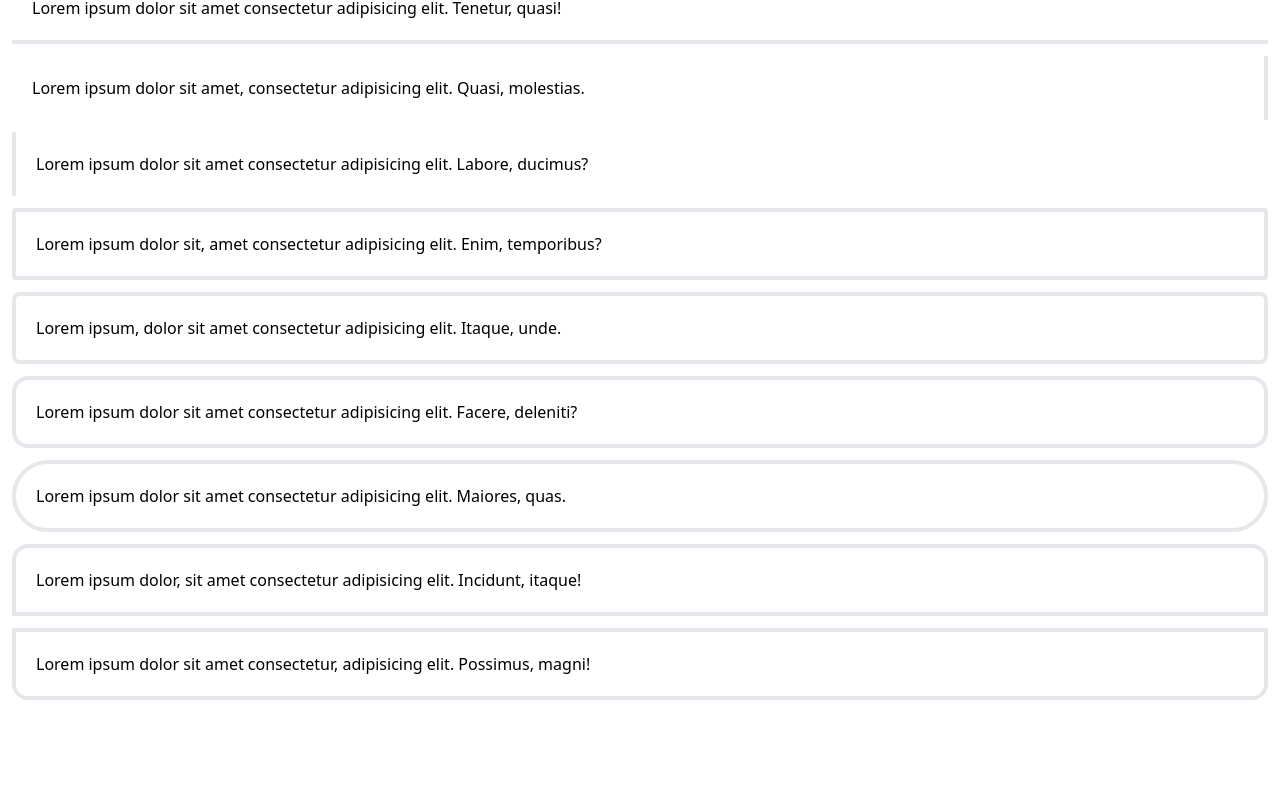
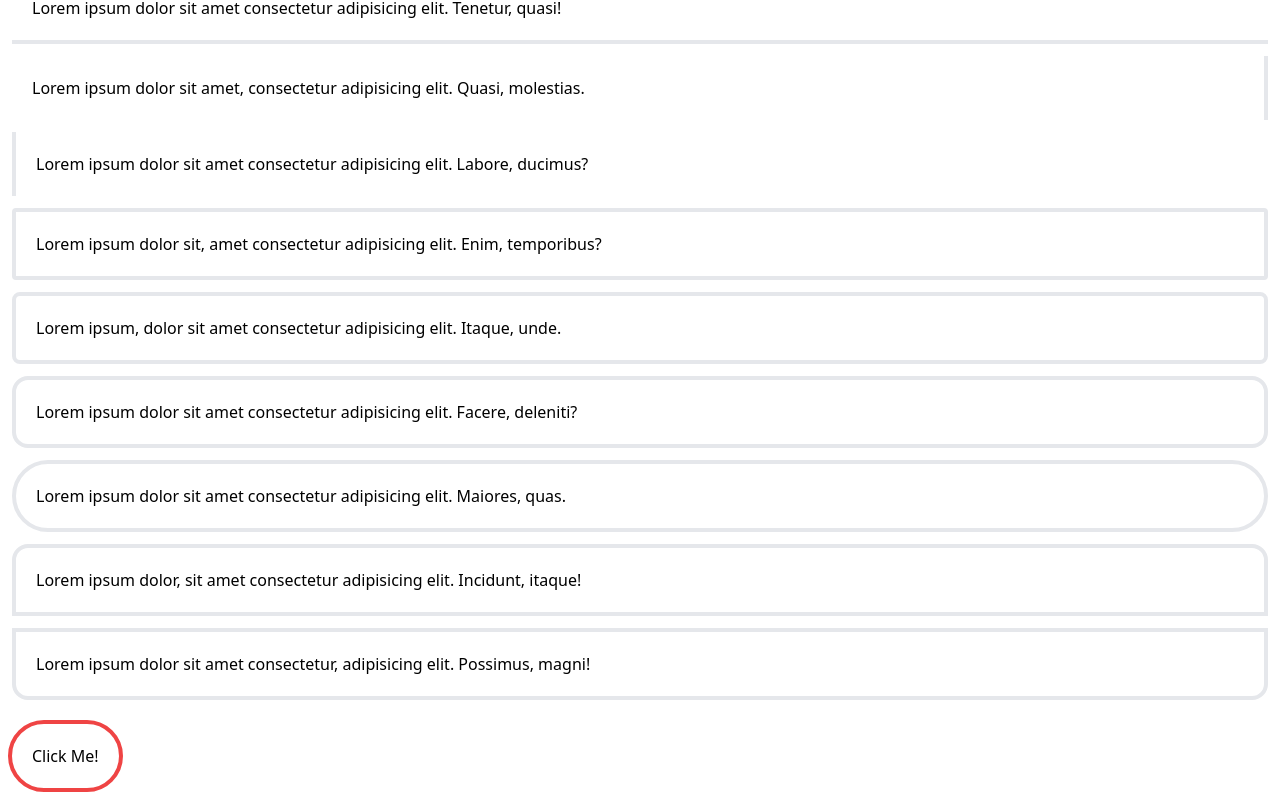
Before and after one commit to nsagias/react-tailwindcss-starter, a React (Create React App) app: page / in a window 1280 px wide. Shown: the part 698-1498 px from the top of the page. Before the commit the page ends 1410 px from the top, so only its background shows below. Built offline with nearby package versions, Linux system fonts and the light colour scheme.

Commit message:
add border outline example with button

```diff
--- a/src/components/Borders/Borders.tsx
+++ b/src/components/Borders/Borders.tsx
@@ -39,7 +39,9 @@ export default function Borders() {
     <div className="w-94 m-3 p-5 border-4 rounded-t-2xl">Lorem ipsum dolor, sit amet consectetur adipisicing elit. Incidunt, itaque!</div>
 
     <div className="w94 m-3 p-5 border-4 rounded-b-2xl">Lorem ipsum dolor sit amet consectetur, adipisicing elit. Possimus, magni!</div>
+
     {/* Outline */}
+    <button className="m-3 p-5 outline outline-4 outline-red-500 rounded-full">Click Me!</button>
     </>
   );
 }
```
